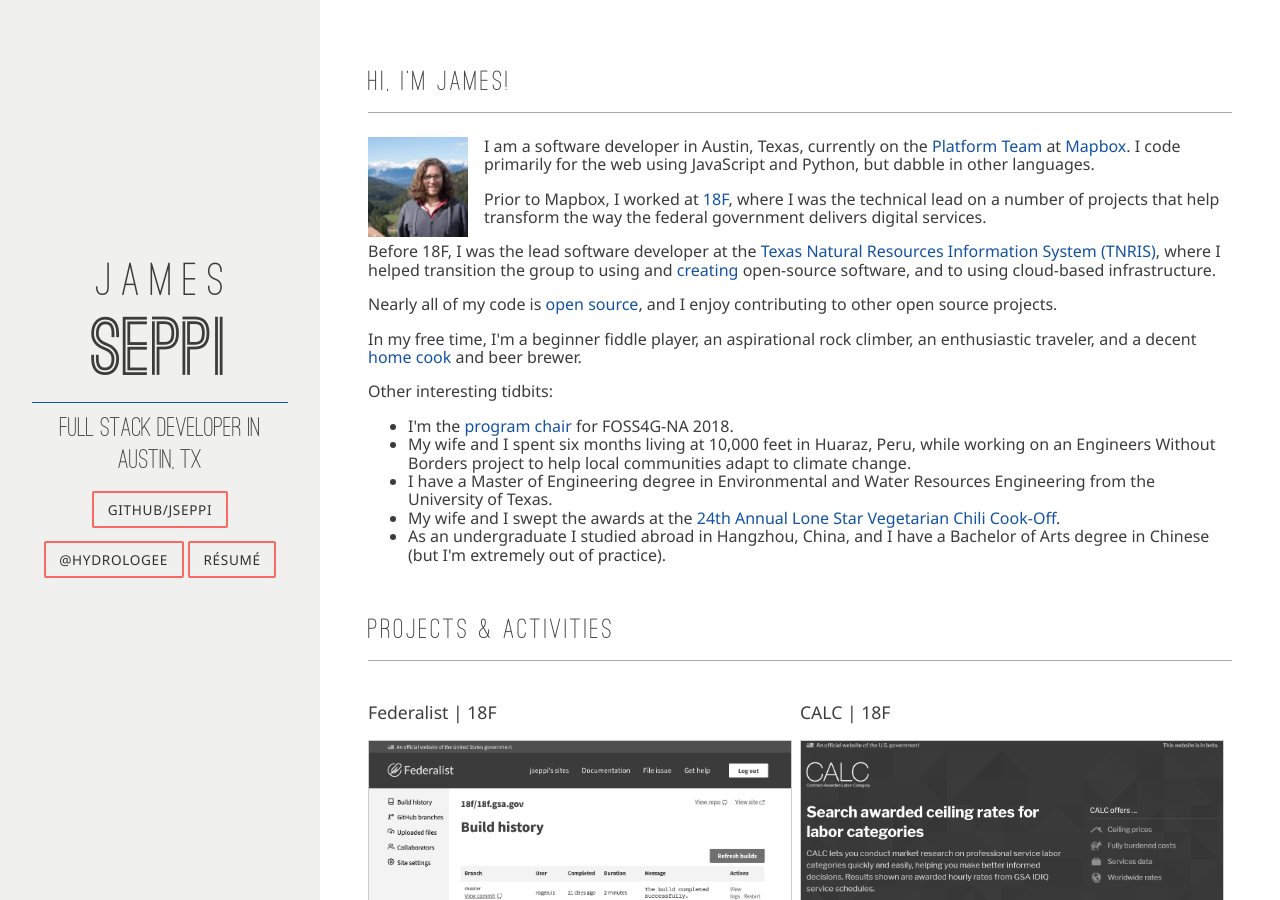
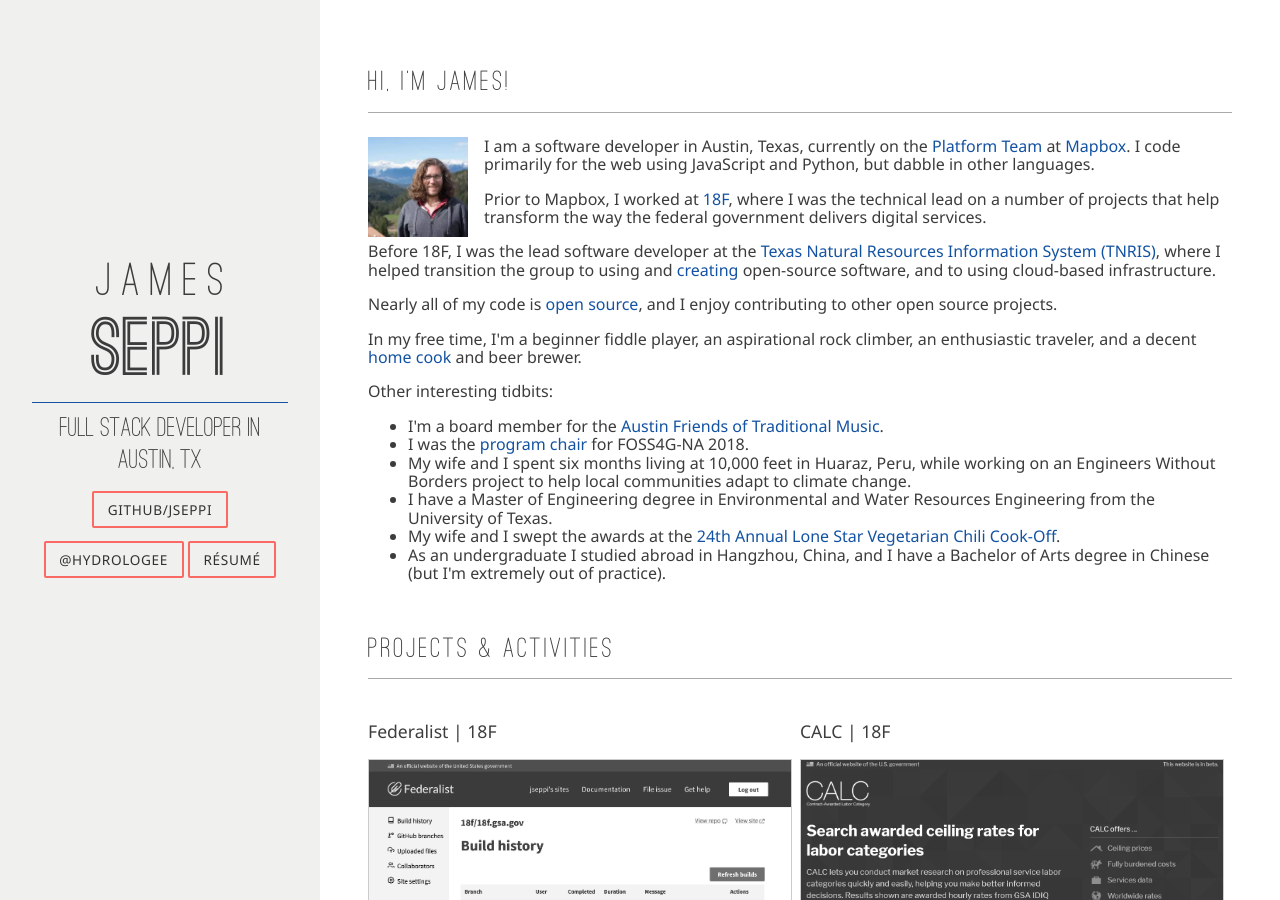
Before and after one commit to jseppi/jseppi.github.io, a Jekyll site: the page built from index.html, in a window 1280 px wide and 900 px high. Built offline with Jekyll 4.4.1, drawn with Linux system fonts in a browser that asks for light colours; nearby versions of some CDN libraries.

Commit message:
Update index.html

```diff
--- a/index.html
+++ b/index.html
@@ -17,7 +17,8 @@
 
         <p>Other interesting tidbits:</p>
         <ul>
-          <li>I&apos;m the <a href="https://2018.foss4g-na.org/about-pc">program chair</a> for FOSS4G-NA 2018.</li>
+          <li>I&apos;m a board member for the <a href="https://aftm.us">Austin Friends of Traditional Music</a>.</li>
+          <li>I was the <a href="https://2018.foss4g-na.org/about-pc">program chair</a> for FOSS4G-NA 2018.</li>
           <li>My wife and I spent six months living at 10,000 feet in Huaraz, Peru, while working on an Engineers Without Borders project to help local communities adapt to climate change.</li>
           <li>I have a Master of Engineering degree in Environmental and Water Resources Engineering from the University of Texas.</li>
           <li>My wife and I swept the awards at the <a href="https://kitchen.coseppi.com/2012/11/11/lone-star-vegetarian-chili-cook-off/">24th Annual Lone Star Vegetarian Chili Cook-Off</a>.</li>
```
